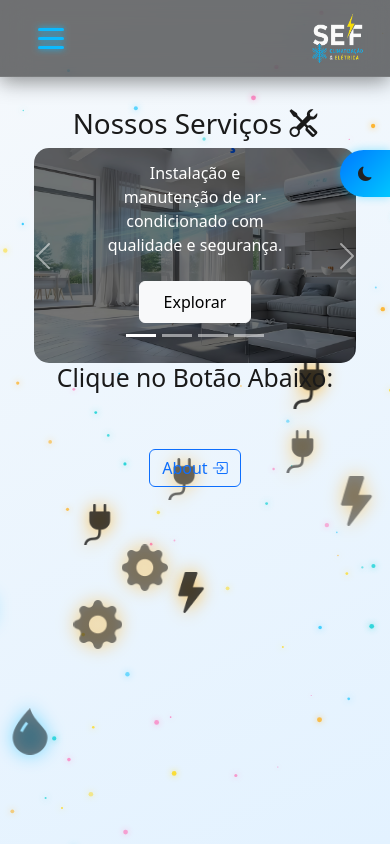
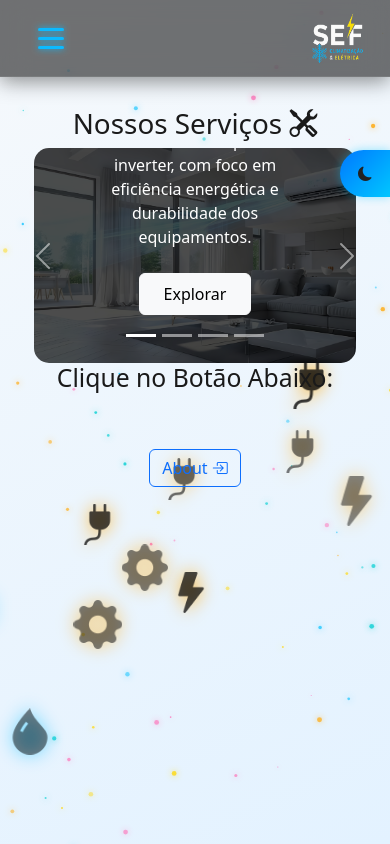
Before and after one commit to sfclimelet/siteemnextjs, a Next.js app: page / in a window 390 px wide. Built offline with nearby package versions, Linux system fonts and the light colour scheme.

Commit message:
Pronto para estilização do Carrossel.

```diff
--- a/components/carrossel/CarrosselHome.css
+++ b/components/carrossel/CarrosselHome.css
@@ -1,11 +1,19 @@
 @media (max-width: 575px) {
   .CarrosselHome {
-    /* Imagem de Fundo */
+    padding-right: 1rem !important;
+    padding-left: 1rem !important;
   }
-  .CarrosselHome #IMGFUNDO {
+  #IMGFUNDO {
     width: 90%;
+    margin: 0 auto;
+  }
+  .carousel-caption .icone-slide {
+    width: 40px !important;
+    height: 40px !important;
+    stroke-width: 1.7;
+  }
+  #IMGFUNDO {
     border-radius: 15px;
-    margin: 0 auto;
-    filter: brightness(0.45);
+    filter: brightness(0.3);
   }
 }/*# sourceMappingURL=CarrosselHome.css.map */
--- a/components/carrossel/CarrosselHome.jsx
+++ b/components/carrossel/CarrosselHome.jsx
@@ -75,20 +75,20 @@ export default function CarrosselHome() {
                 <div className="overlay-gradient"></div>
 
                 {/* CAPTION CENTRALIZADO */}
-                <div className="carousel-caption text-center">
+                <div className={`carousel-caption custom-caption tema-${item.tema}`}>
 
                   {item.icon && (
-                    <item.icon size={45} className="mb-2" />
+                    <item.icon className="icone-slide" />
                   )}
 
-                  <h2 className="fs-4 fw-bold" style={{ color: item.color }}>
+                    <h2 className="fs-4 fw-bold">
                       {item.title}
                     </h2>
 
-                  <p className="fs-6 w-75 mx-auto">{item.desc}</p>
+                    <p className="fs-6 w-75 mx-auto lead">{item.desc}</p>
 
                     <button
-                    className="btn btn-light mt-2 px-4 py-2"
+                      className="btn btn-light mt-2 px-4 py-2 mb-2"
                       onClick={() => handlerClick(item)}
                     >
                       {item.buttonLabel}
--- a/components/carrossel/CarrosselHome.scss
+++ b/components/carrossel/CarrosselHome.scss
@@ -1,40 +1,41 @@
-@mixin mobile-Carrossel(
-  $carrossel,
-  $inner,
-  $bg,
-  $overlay,
-  $caption,
-  $icon,
-  $btn,
-  $indicators,
-  $prev,
-  $next,
-  $arrow
-) {
-  #{$carrossel}{
-    /* Imagem de Fundo */
-    #IMGFUNDO{
-      width: 90%;
-      border-radius: 15px;
-      margin: 0 auto;
-      filter: brightness(0.45);
+@mixin CONFIGURACAO-CARROSSEL($class-CARROSSEL){
+  #{$class-CARROSSEL}{
+    padding-right: 1rem !important;
+    padding-left: 1rem !important;
+  }
+}
+
+@mixin CONFIGURACOES-ITENS-CARR($CONTAINER-PAI, $IMGFUNDO, $ICON) {
+  #{$IMGFUNDO}{
+    width: 90%;
+    margin: 0 auto;
+  }
+  #{$CONTAINER-PAI}{
+    #{$ICON}{
+      width: 40px !important;
+      height: 40px !important;
+      stroke-width: 1.7;
     }
   }
+}
 
+@mixin Styles-Carrossel($idclass-IMGFUNDO){
+  #{$idclass-IMGFUNDO}{
+    border-radius: 15px;
+    filter: brightness(0.30);
+  }
 }
 
 @media (max-width: 575px) {
-  @include mobile-Carrossel(
-    ".CarrosselHome",
-    ".carousel-inner",
-    ".carousel-bg",
-    ".overlay-gradient",
-    ".custom-caption",
-    ".icone-slide",
-    ".btn-explorar",
-    ".carousel-indicators",
-    ".carousel-control-prev",
-    ".carousel-control-next",
-    ".custom-arrow"
+  @include CONFIGURACAO-CARROSSEL('.CarrosselHome');
+
+  @include CONFIGURACOES-ITENS-CARR(
+    '.carousel-caption',
+    '#IMGFUNDO',
+    '.icone-slide'
+  );
+
+  @include Styles-Carrossel(
+    '#IMGFUNDO'
   );
 }
--- a/components/carrossel/cardsCarrosselHomeData.ts
+++ b/components/carrossel/cardsCarrosselHomeData.ts
@@ -6,33 +6,24 @@ import { Fan, Zap, Cpu, Snowflake } from "lucide-react";
 
 export interface CarrosselItem {
   id: number;
+  tema: string;
   title: string;
   desc: string;
   buttonLabel: string;
-
   image: string;
-
-  color?: string;
-  gradientTo?: string;
-
   rota?: string;
   indisponivel?: boolean;
-
   icon?: ComponentType<any>;
 }
 
 export const carrosselHomeData: CarrosselItem[] = [
   {
     id: 1,
-    title: "Climatização",
-    desc: "Instalação e manutenção de ar-condicionado com qualidade e segurança.",
+    tema: "climatizacao",
+    title: "Climatização Residencial e Comercial",
+    desc: "Instalação e manutenção de ar-condicionado split e inverter, com foco em eficiência energética e durabilidade dos equipamentos.",
     buttonLabel: "Explorar",
-
     image: "/ar-condicionado.jpg",
-
-    color: "#003087",
-    gradientTo: "rgba(0,0,0,0.1)",
-
     rota: "/services/climatizacao",
     indisponivel: false,
     icon: Fan,
@@ -40,15 +31,11 @@ export const carrosselHomeData: CarrosselItem[] = [
 
   {
     id: 2,
-    title: "Serviços Elétricos",
-    desc: "Instalações, reparos, quadros elétricos e muito mais.",
+    tema: "eletrica",
+    title: "Instalações e Reparos Elétricos",
+    desc: "Montagem de quadros, troca de disjuntores, reparos emergenciais e projetos completos para imóveis novos ou reformas.",
     buttonLabel: "Explorar",
-
     image: "/eletrica.jpg",
-
-    color: "#E0B300",
-    gradientTo: "rgba(0,0,0,0.1)",
-
     rota: "/services/eletrica",
     indisponivel: false,
     icon: Zap,
@@ -56,15 +43,11 @@ export const carrosselHomeData: CarrosselItem[] = [
 
   {
     id: 3,
+    tema: "eletronica",
     title: "Eletrônica",
-    desc: "Manutenção e diagnóstico de placas e sistemas eletrônicos.",
-    buttonLabel: "Explorar",
-
+    desc: "Serviços de eletrônica para reparos, manutenção e diagnóstico de placas, fontes, controladores e sistemas eletrônicos diversos.",
+    buttonLabel: "Saiba mais",
     image: "/eletronica.jpg",
-
-    color: "#16A34A",
-    gradientTo: "rgba(0,0,0,0.1)",
-
     rota: "",
     indisponivel: true,
     icon: Cpu,
@@ -72,15 +55,11 @@ export const carrosselHomeData: CarrosselItem[] = [
 
   {
     id: 4,
+    tema: "refrigeracao",
     title: "Refrigeração",
-    desc: "Serviços de refrigeração com foco em eficiência energética.",
-    buttonLabel: "Explorar",
-
+    desc: "Instalação e manutenção e sistemas de refrigeração residencial, comercial e industrial. Câmaras frias, balcões refrigerados e equipamentos com eficiência energética.",
+    buttonLabel: "Saiba mais",
     image: "/refrigeracao.jpg",
-
-    color: "#0EA5E9",
-    gradientTo: "rgba(0,0,0,0.1)",
-
     rota: "",
     indisponivel: true,
     icon: Snowflake,
```
Also changed, not shown: 1 other file (tests, documents, lock files or other folders). Lines whose indentation alone changed are shown as unchanged.
